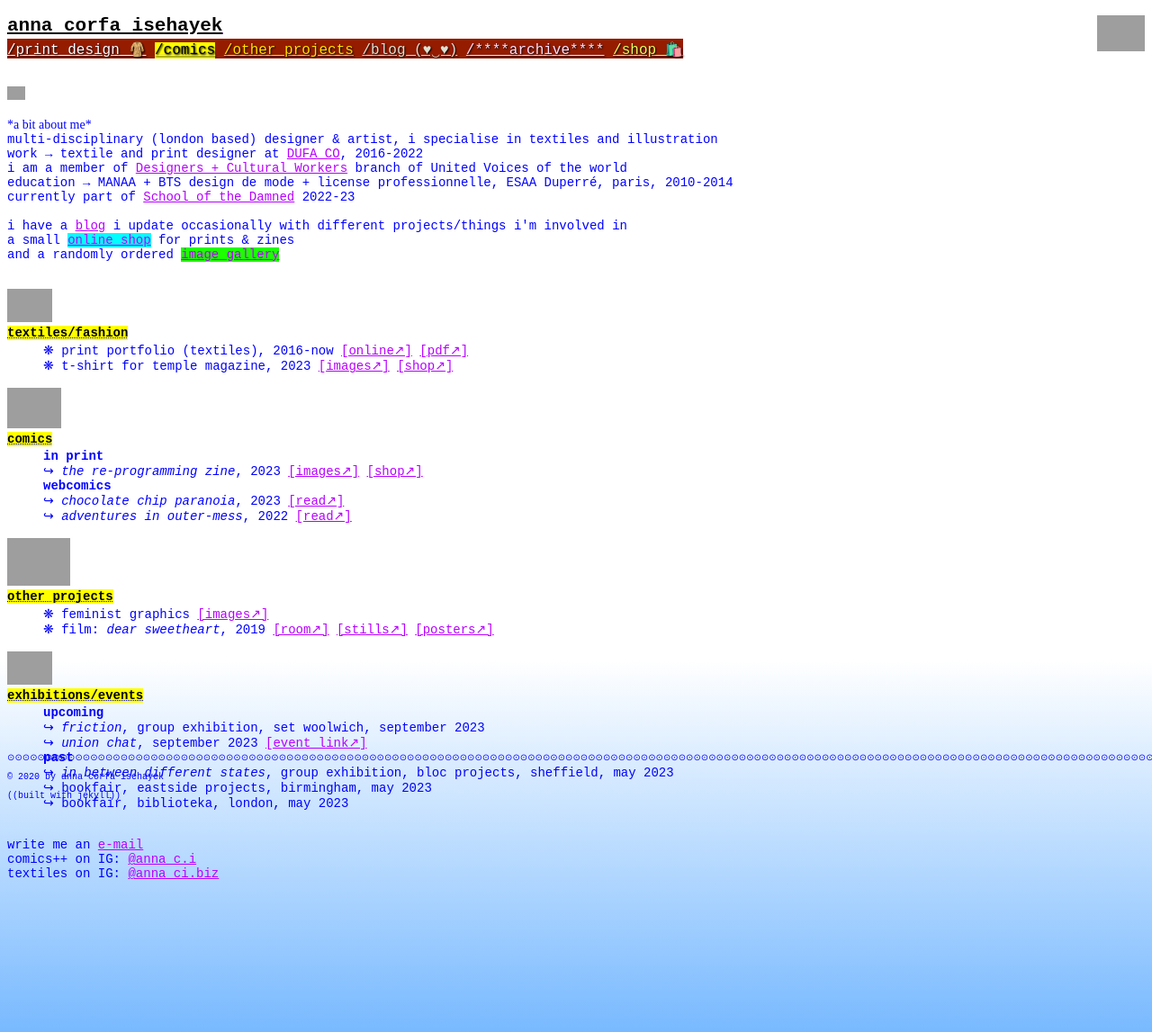
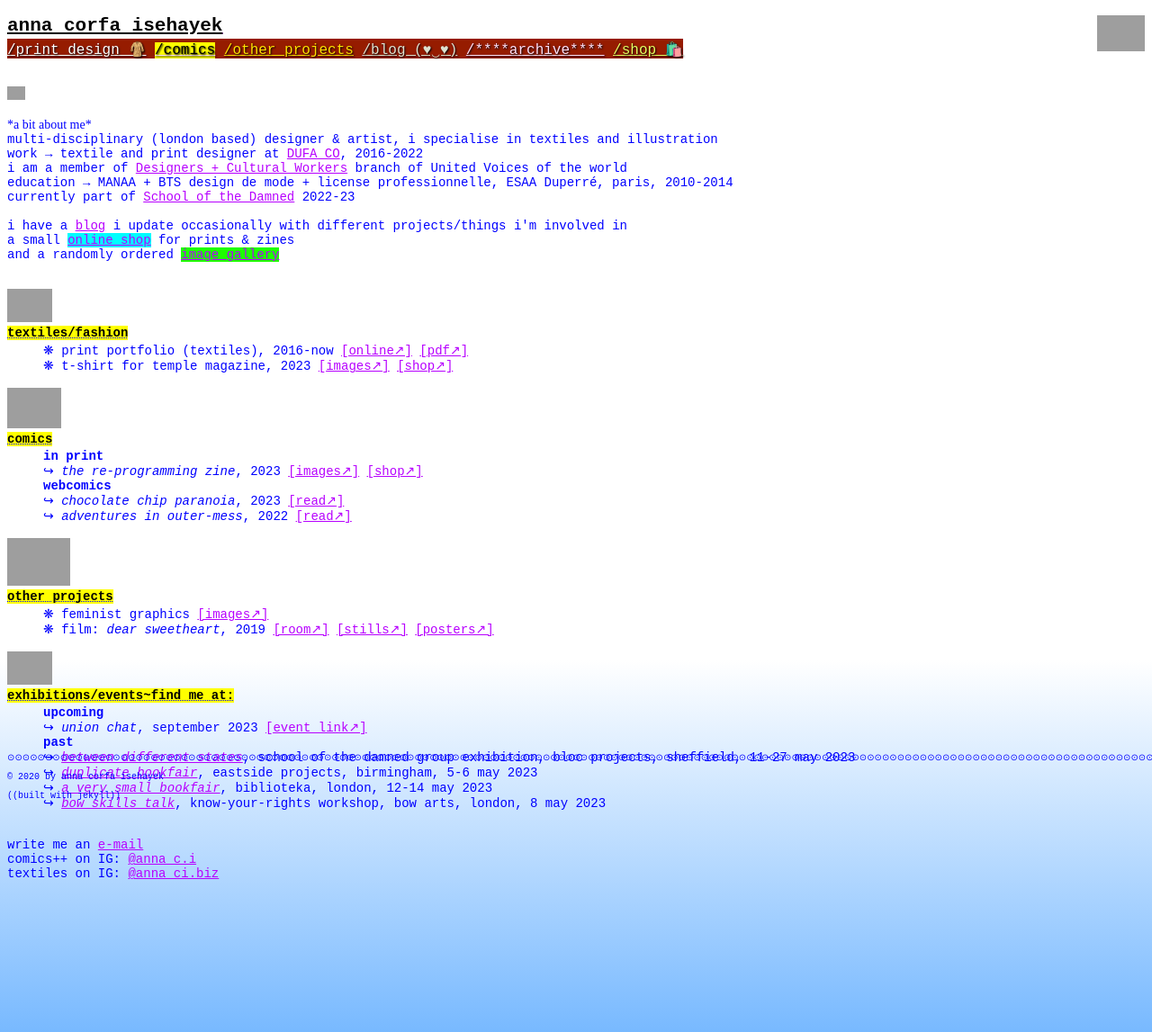
Before and after one commit to kaz-maz/anna-jekyll-site, a Jekyll site: the page built from pages/my-mess.html, in a window 1280 px wide, cut to the strip 0-1147 px from the top of the page. Shown: the whole strip at 90% size. Built offline with Jekyll 4.4.1, drawn with Linux system fonts in a browser that asks for light colours; grey boxes are pictures that could not be loaded.

Commit message:
Stills and Poster page edits

```diff
--- a/_sass/pile.scss
+++ b/_sass/pile.scss
@@ -1,5 +1,5 @@
 body {
-    background-color: rgb(255, 241, 113);
+    background-color: rgb(255, 255, 255);
   }
 
   img {
@@ -27,87 +27,174 @@
     text-decoration: underline;
   }
 
-/**--------------------------CSS for lookbook room-----dear-sweetheart/lookbook page--------------------**/
+.text {
+  font-family: Courier New, monospace;
+  font-size: 14px;
+  color: rgb(254, 1, 1);
 
-.print2 a:hover {
-    -webkit-filter: drop-shadow(10px 10px 30px rgb(255, 0, 0));
-    filter: drop-shadow(10px 10px 30px rgb(255, 0, 0));
+
 }
 
-    .print3 a:hover {
-    -webkit-filter: drop-shadow(10px 10px 30px rgb(0, 26, 255));
-    filter: drop-shadow(10px 10px 30px rgb(0, 26, 255));
+/**--------------------------CSS for paintings room-----dear-sweetheart page--------------------**/
+
+.poster1{
+  position: absolute;
+  z-index: -3;
+  top: 140px;
+  left: 110px;
+  width: auto;
+  height: auto;
+  transform: rotate(-25deg);
 }
 
-    .print19 a:hover {
-    -webkit-filter: drop-shadow(0px 0px 20px rgb(255, 0, 0));
-    filter: drop-shadow(0px 0px 20px rgb(255, 0, 0));
+.poster1 img { width: 70%; height: auto; }
+
+.poster1:hover{
+  z-index: 1000;
+  -webkit-filter: drop-shadow(5px 5px 5px);
 }
 
-    .print18 a:hover {
-    -webkit-filter: drop-shadow(10px 10px 20px rgb(255, 0, 0));
-    filter: drop-shadow(10px 10px 20px rgb(255, 0, 0));
+@media only screen and (max-width: 600px) { .poster1 { position: relative; top: 0px; width: 100%; height: auto; left: 0px; transform:rotate(0deg); } }
+@media only screen and (max-width: 600px) { .poster1 img { width: 100%; height: auto; } }
+
+.poster2{
+  position: absolute;
+  z-index: -2;
+  top: 130px;
+  left: 180px;
+  width: auto;
+  height: auto;
+  transform: rotate(-15deg);
 }
 
-    div.print {
-    background-image: url(table-background.png);
-    background-size: 900px;
-    z-index: -2;
-    background-repeat: no-repeat;
-    position: relative;
-    width: 100%;
-    height: max-content;
-    justify-content: first baseline;
+.poster2:hover{
+  z-index: 1000;
+  -webkit-filter: drop-shadow(5px 5px 5px);
 }
 
-    div.credits{
+.poster2 img { width: 70%; height: auto; }
+
+@media only screen and (max-width: 600px) { .poster2 { position: relative; top: 0px; width: 100%; height: auto; left: 0px; transform:rotate(0deg); } }
+@media only screen and (max-width: 600px) { .poster2 img { width: 100%; height: auto; } }
+
+.poster3{
   position: absolute;
   z-index: -1;
-    top: 280px;
-    left: 380px;
-    width: 100%;
+  top: 140px;
+  left: 270px;
+  width: auto;
   height: auto;
+  transform: rotate(-2deg);
 }
 
-@media only screen and (max-width: 600px) { div.credits { left: 0px; top: 1210px;} }
+.poster3:hover{
+  z-index: 1000;
+  -webkit-filter: drop-shadow(5px 5px 5px);
+}
 
-div.still1{
-  position: relative;
+.poster3 img { width: 70%; height: auto; }
+
+@media only screen and (max-width: 600px) { .poster3 { position: relative; top: 0px; width: 100%; height: auto; left: 0px; transform:rotate(0deg); } }
+@media only screen and (max-width: 600px) { .poster3 img { width: 100%; height: auto; } }
+
+.poster4{
+  position: absolute;
   z-index: 0;
-  left: 0px;
+  top: 170px;
+  left: 340px;
   width: auto;
   height: auto;
+  transform: rotate(10deg);
 }
 
-div.still2{
-  position: relative;
-  z-index: 0;
-  left: 0px;
-  margin-top: -60px;
+.poster4 img { width: 70%; height: auto; }
+
+.poster4:hover{
+  z-index: 1000;
+  -webkit-filter: drop-shadow(5px 5px 5px);
+}
+
+@media only screen and (max-width: 600px) { .poster4 { position: relative; top: 0px; width: 100%; height: auto; left: 0px; transform:rotate(0deg); } }
+@media only screen and (max-width: 600px) { .poster4 img { width: 100%; height: auto; } }
+
+/**--------------------------CSS for stills room-----dear-sweetheart/lookbook page--------------------**/
+
+.still1{
+  position: absolute;
+  z-index: -3;
+  top: 140px;
+  left: 110px;
   width: auto;
   height: auto;
+  transform: rotate(-25deg);
 }
 
-@media only screen and (max-width: 600px) { div.still2 { left: 0px; margin-top: -50px;} }
+.still1 img { width: 60%; height: auto; }
 
-div.still3{
-  position:relative;
-  z-index: 0;
-  left: 0px;
-  margin-top: -60px;
+.still1:hover{
+  z-index: 1000;
+  -webkit-filter: drop-shadow(5px 5px 5px);
+}
+
+@media only screen and (max-width: 600px) { .still1 { position: relative; top: 0px; width: 100%; height: auto; left: 0px; transform:rotate(0deg); } }
+@media only screen and (max-width: 600px) { .still1 img { width: 100%; height: auto; } }
+
+.still2{
+  position: absolute;
+  z-index: -2;
+  top: 130px;
+  left: 180px;
   width: auto;
   height: auto;
+  transform: rotate(-15deg);
 }
 
-@media only screen and (max-width: 600px) { div.still3 { left: 0px; margin-top: -50px;} }
+.still2:hover{
+  z-index: 1000;
+  -webkit-filter: drop-shadow(5px 5px 5px);
+}
 
-div.still4{
-  position:relative;
-  z-index: 0;
-  left: 0px;
-  margin-top: -60px;
+.still2 img { width: 60%; height: auto; }
+
+@media only screen and (max-width: 600px) { .still2 { position: relative; top: 0px; width: 100%; height: auto; left: 0px; transform:rotate(0deg); } }
+@media only screen and (max-width: 600px) { .still2 img { width: 100%; height: auto; } }
+
+.still3{
+  position: absolute;
+  z-index: -1;
+  top: 140px;
+  left: 270px;
   width: auto;
   height: auto;
+  transform: rotate(-2deg);
 }
 
-@media only screen and (max-width: 600px) { div.still4 { left: 0px; margin-top: -50px;} }
+.still3:hover{
+  z-index: 1000;
+  -webkit-filter: drop-shadow(5px 5px 5px);
+}
+
+.still3 img { width: 60%; height: auto; }
+
+@media only screen and (max-width: 600px) { .still3 { position: relative; top: 0px; width: 100%; height: auto; left: 0px; transform:rotate(0deg); } }
+@media only screen and (max-width: 600px) { .still3 img { width: 100%; height: auto; } }
+
+.still4{
+  position: absolute;
+  z-index: 0;
+  top: 170px;
+  left: 340px;
+  width: auto;
+  height: auto;
+  transform: rotate(10deg);
+}
+
+.still4 img { width: 60%; height: auto; }
+
+.still4:hover{
+  z-index: 1000;
+  -webkit-filter: drop-shadow(5px 5px 5px);
+}
+
+@media only screen and (max-width: 600px) { .still4 { position: relative; top: 0px; width: 100%; height: auto; left: 0px; transform:rotate(0deg); } }
+@media only screen and (max-width: 600px) { .still4 img { width: 100%; height: auto; } }
--- a/_sass/salon.scss
+++ b/_sass/salon.scss
@@ -1,3 +1,5 @@
+  /**--------------------------CSS for office room-----dear-sweetheart page--------------------**/
+
 body {
     background-color: rgb(255, 241, 113);
   }
@@ -91,9 +93,6 @@
     -webkit-filter: drop-shadow(0px 0px 10px rgb(1, 220, 56));
     filter: drop-shadow(0px 0px 10px rgb(1, 220, 56));
   }
-
-
-  /**--------------------------CSS for office room-----dear-sweetheart page--------------------**/
 
   .text{
   width: 1200px;
@@ -245,80 +244,3 @@
   opacity: 100%;
   text-decoration: underline;
 }
-
-/**--------------------------CSS for paintings room-----dear-sweetheart page--------------------**/
-
-/**
-.posters{
-  position: relative;
-  top: 10px;
-  width: 100%;
-  height: 1000px;
-  margin-top: -10px;
-  display: flex;
-  flex-direction: column;
-  align-items: center;
-  justify-content: center;
-  border: 1px solid #73AD21;
-}
-**/
-
-.poster1{
-  position: absolute;
-  z-index: -3;
-  top: 140px;
-  left: 110px;
-  width: auto;
-  height: auto;
-  transform: rotate(-25deg);
-}
-
-.poster1:hover{
-  z-index: 1000;
-  -webkit-filter: drop-shadow(5px 5px 5px);
-}
-
-.poster2{
-  position: absolute;
-  z-index: -2;
-  top: 130px;
-  left: 180px;
-  width: auto;
-  height: auto;
-  transform: rotate(-15deg);
-}
-
-.poster2:hover{
-  z-index: 1000;
-  -webkit-filter: drop-shadow(5px 5px 5px);
-}
-
-.poster3{
-  position: absolute;
-  z-index: -1;
-  top: 140px;
-  left: 270px;
-  width: auto;
-  height: auto;
-  transform: rotate(-2deg);
-}
-
-.poster3:hover{
-  z-index: 1000;
-  -webkit-filter: drop-shadow(5px 5px 5px);
-}
-
-.poster4{
-  position: absolute;
-  z-index: 0;
-  top: 170px;
-  left: 340px;
-  width: auto;
-  height: auto;
-  transform: rotate(10deg);
-}
-
-.poster4:hover{
-  z-index: 1000;
-  -webkit-filter: drop-shadow(5px 5px 5px);
-}
--- a/pages/my-mess.html
+++ b/pages/my-mess.html
@@ -38,18 +38,18 @@
 <br>
 <DT><img src="https://i.postimg.cc/j5DZQtS0/bulle.gif" style="width:70px;">
     <DT><h3><mark>other projects</mark></h3>
-    <DD>❋ feminist graphics <a href=/2022/09/11/antiuni-softd.html>[images↗]</a>
+    <DD>❋ feminist graphics <a href=/2023/03/20/feminist-graphics.html>[images↗]</a>
     <DD>❋ film: <i>dear sweetheart</i>, 2019 <a href=/dear-sweetheart>[room↗]</a> <a href=/dear-sweetheart/stills>[stills↗]</a> <a href=/dear-sweetheart/works-on-paper>[posters↗]</a>
 <br></br>
 <DT><img src="https://i.postimg.cc/k5F2zkr5/reading.gif" style="width:50px;" alt="animated-painting-image-0034" />
-<DT><h3><mark>exhibitions/events</mark></h3>
+<DT><h3><mark>exhibitions/events~find me at:</mark></h3>
     <DD><b>upcoming</b>
-        <DD>↪ <i>friction</i>, group exhibition, set woolwich, september 2023
         <DD>↪ <i>union chat</i>, september 2023 <a href="">[event link↗]</a><br>
     <DD><b>past</b>
-        <DD>↪ <i>in between different states</i>, group exhibition, bloc projects, sheffield, may 2023
-        <DD>↪ bookfair, eastside projects, birmingham, may 2023
-        <DD>↪ bookfair, biblioteka, london, may 2023
+        <DD>↪ <a href="https://www.blocprojects.co.uk/here-today-all/2023/sheffield-hallam-y2-photography-novus-mdcat"><i>between different states</i></a>, school of the damned group exhibition, bloc projects, sheffield, 11-27 may 2023
+        <DD>↪ <a href="https://eastsideprojects.org/esp/events/duplicate-publishing-fair-2023/"><i>duplicate bookfair</i></a>, eastside projects, birmingham, 5-6 may 2023
+        <DD>↪ <a href="https://www.biblioteka.website/events/2023/05-12-a-very-small-bookfair/"><i>a very small bookfair</i></a>, biblioteka, london, 12-14 may 2023
+        <DD>↪ <a href="https://bowarts.org/event/artist-rights-designers-and-cultural-workers/"><i>bow skills talk</i></a>, know-your-rights workshop, bow arts, london, 8 may 2023
 
 
 </DL>
```
Also changed, not shown: pages/dear-lookbook.html (+4 -10 lines), pages/dear-paintings.html (+9 -9 lines). Lines whose indentation alone changed are shown as unchanged.
